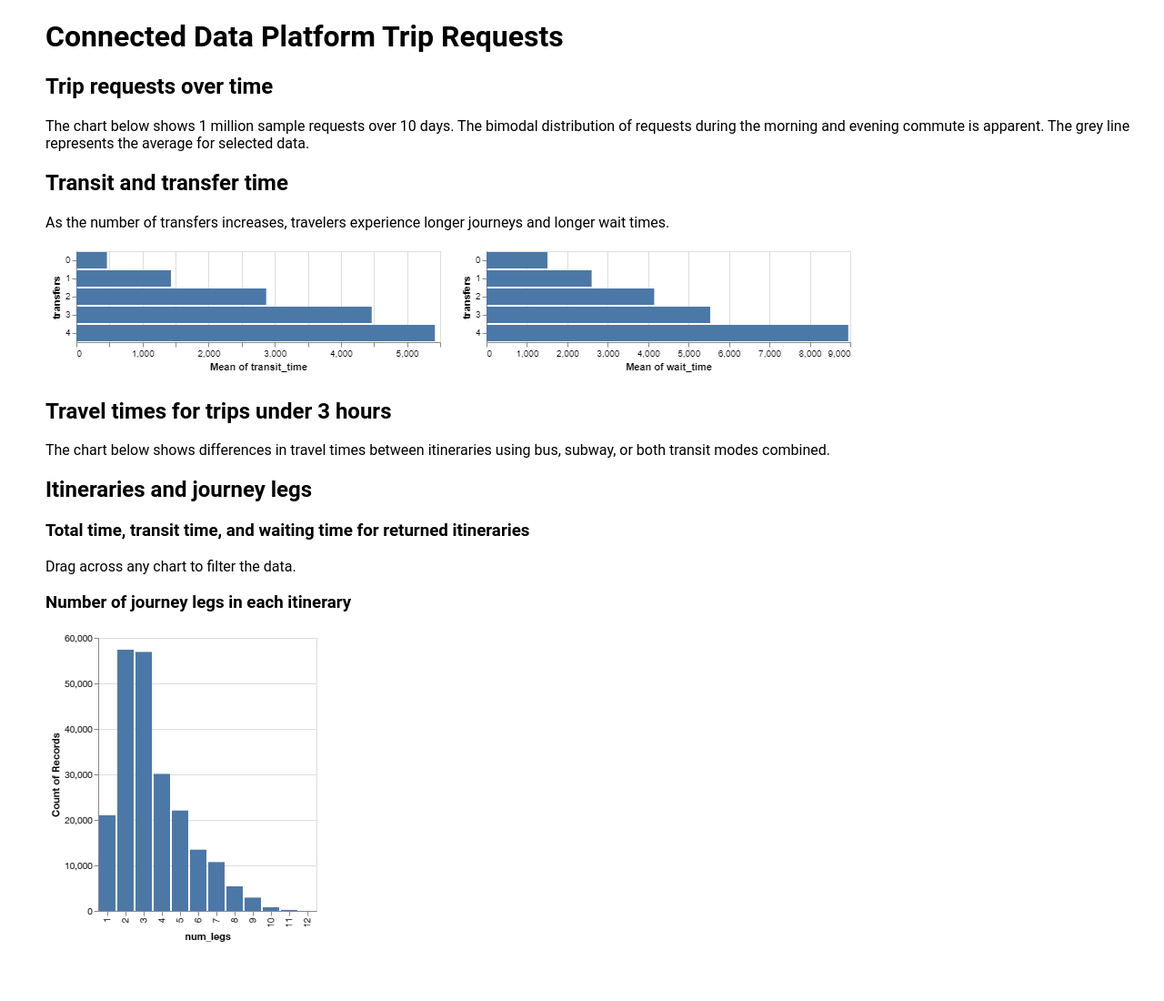
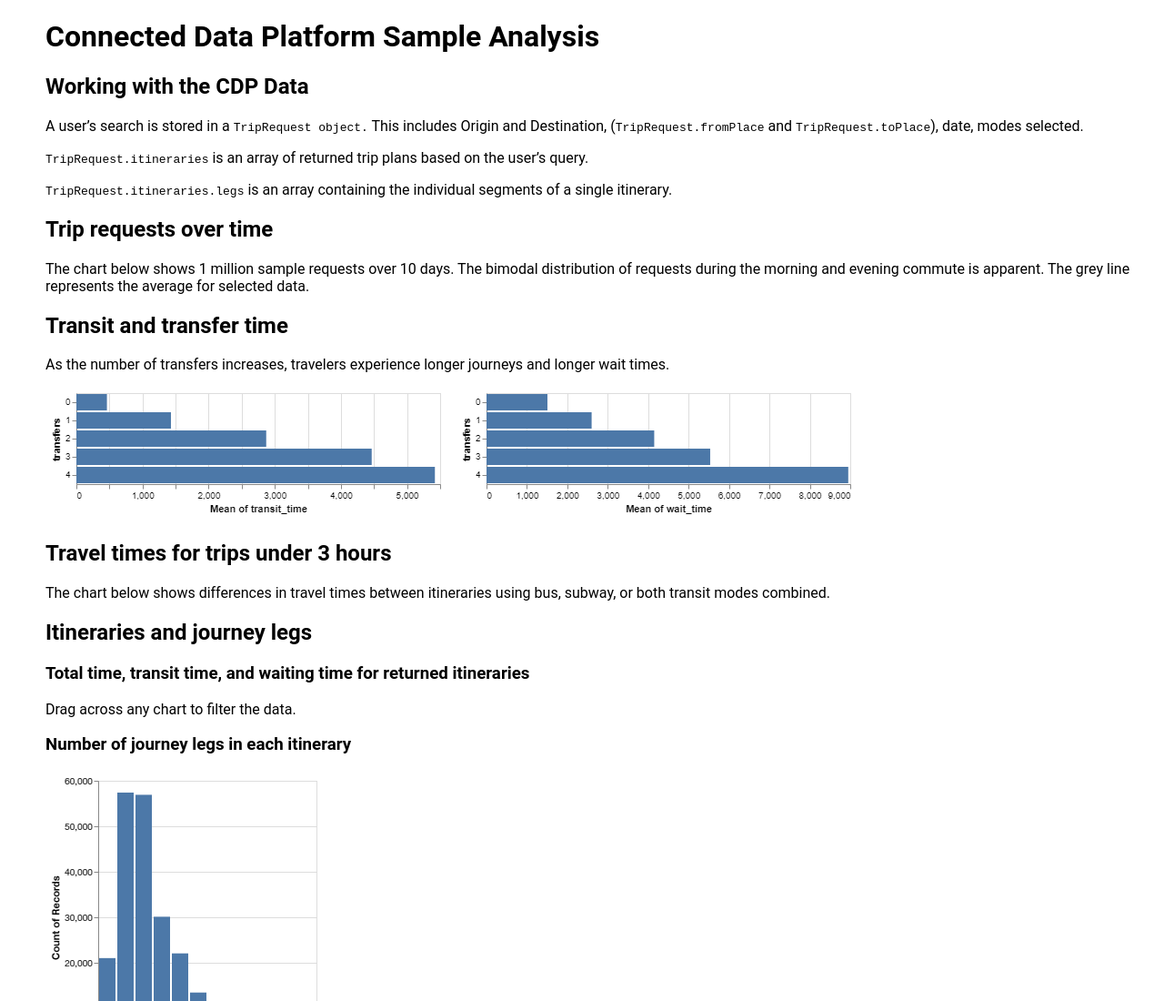
Before and after one commit to csdiehl/cdp_data_viz, a plain HTML site: page index.html in a window 1280 px wide. Shown: the top 1100 px of the page at 91% size. Before the commit the page ends 1052 px from the top, so only its background shows below. Drawn offline with Linux system fonts and the light colour scheme; a script that the page names is missing.

Commit message:
Update index.html

```diff
--- a/index.html
+++ b/index.html
@@ -18,7 +18,12 @@ body {
   <script type="text/javascript" src="https://cdn.jsdelivr.net/npm//vega-embed@6"></script>
 </head>
 <body>
-  <h1>Connected Data Platform Trip Requests</h1>
+  <h1>Connected Data Platform Sample Analysis</h1>
+	<h2>Working with the CDP Data</h2>
+	<p>A user’s search is stored in a <code>TripRequest object.</code> This includes Origin and Destination, (<code>TripRequest.fromPlace</code> and <code>TripRequest.toPlace</code>), date, modes selected.</p>
+	<p><code>TripRequest.itineraries</code> is an array of returned trip plans based on the user’s query.</p>
+	<p><code>TripRequest.itineraries.legs</code> is an array containing the individual segments of a single itinerary. </p>
+
 	<h2>Trip requests over time</h2>
 	<p>The chart below shows 1 million sample requests over 10 days. The bimodal distribution of requests
 	during the morning and evening commute is apparent. The grey line represents the average for selected data. </p>
```
